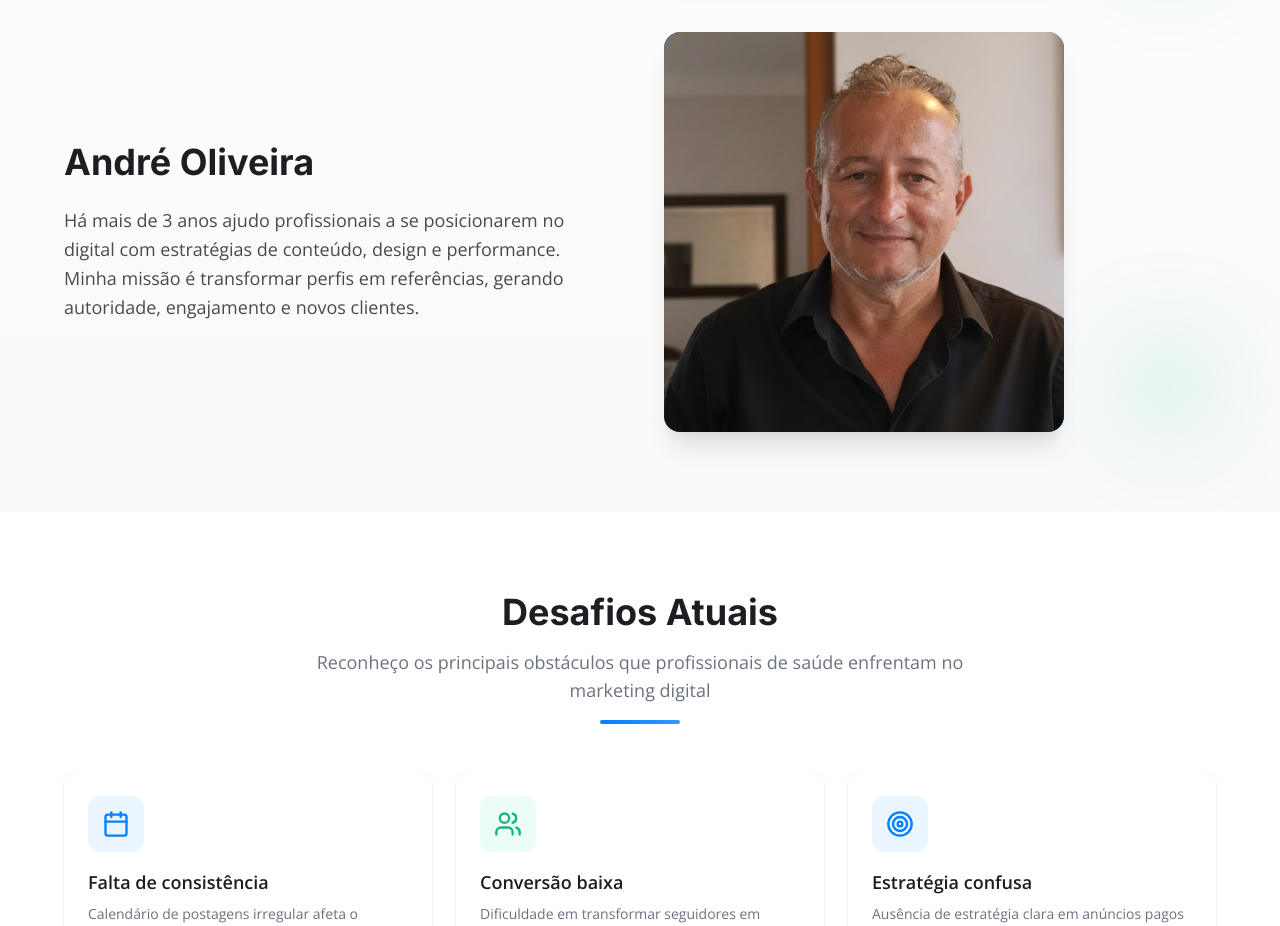
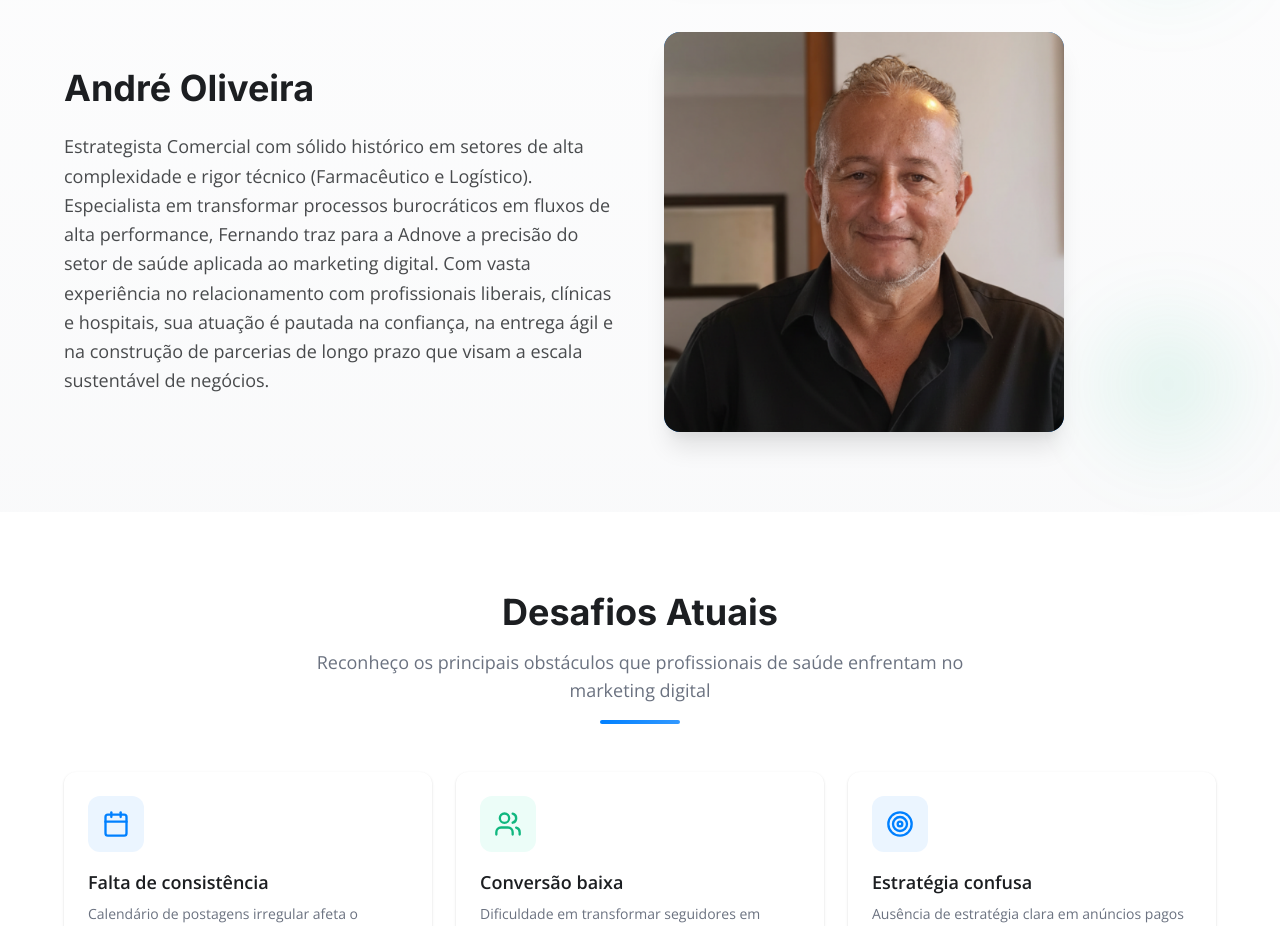
Before and after one commit to andresway1/adnove, a React (Vite) app: page / in a window 1280 px wide. Shown: the part 1420-2346 px from the top of the page. Built offline with nearby package versions, Linux system fonts and the light colour scheme.

Commit message:
Visual edit in Lovable
Edited UI in Lovable

```diff
--- a/src/components/About.tsx
+++ b/src/components/About.tsx
@@ -52,10 +52,10 @@ export default function About() {
                 André Oliveira
               </h3>
               <p className="text-lg text-foreground/80 leading-relaxed">
-                Há mais de 3 anos ajudo profissionais a se posicionarem no
-                digital com estratégias de conteúdo, design e performance. Minha
-                missão é transformar perfis em referências, gerando autoridade,
-                engajamento e novos clientes.
+                Estrategista Comercial com sólido histórico em setores de alta complexidade e rigor técnico (Farmacêutico e Logístico). Especialista em transformar processos burocráticos em fluxos de alta performance, Fernando traz para a Adnove a precisão do setor de saúde aplicada ao marketing digital. Com vasta experiência no relacionamento com profissionais liberais, clínicas e hospitais, sua atuação é pautada na confiança, na entrega ágil e na construção de parcerias de longo prazo que visam a escala sustentável de negócios.
+
+
+
               </p>
             </div>
 
```
